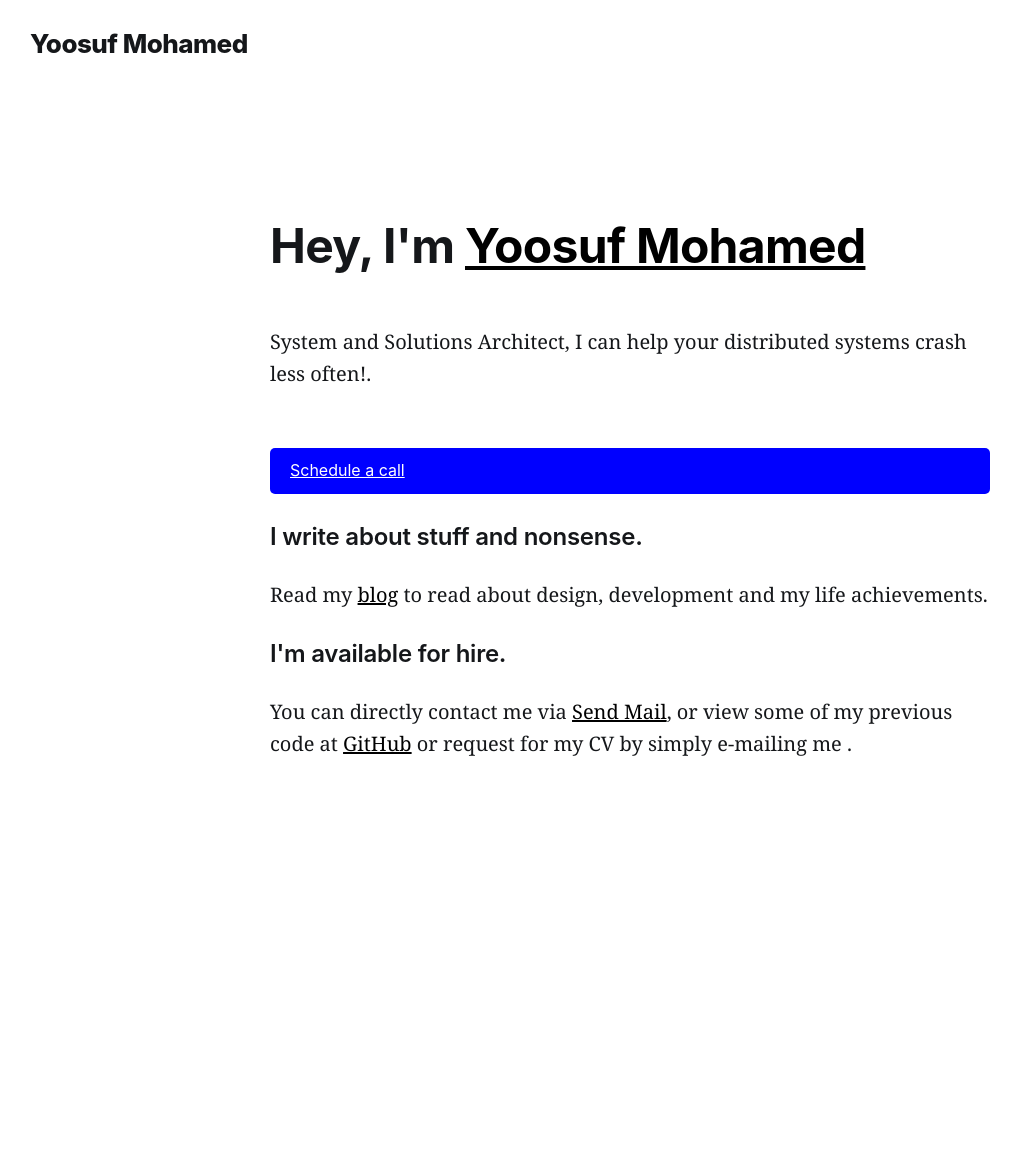
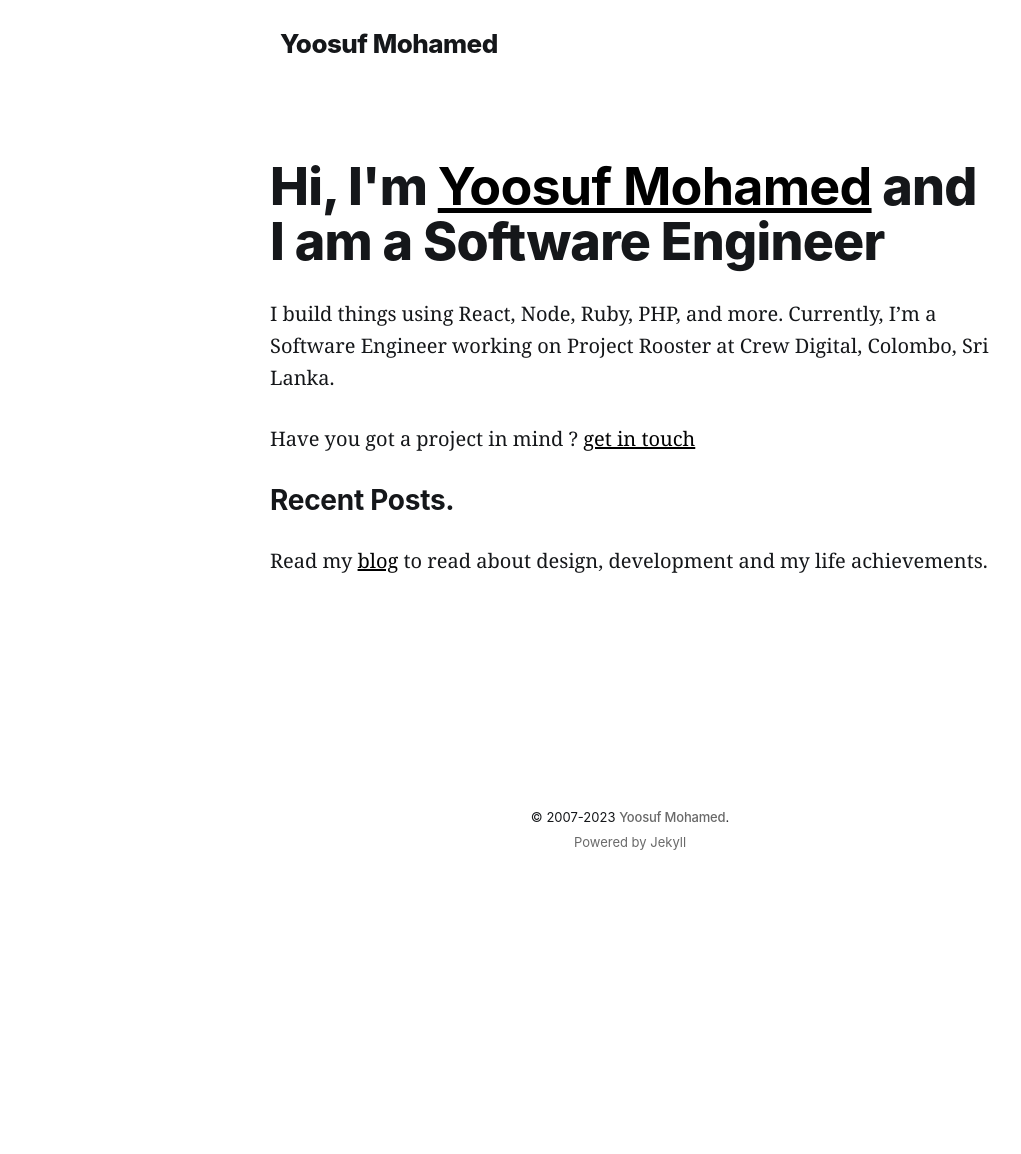
Before and after one commit to yoosuf/yoosuf.github.io, a Jekyll site: the page built from index.html, in a window 1280 px wide. Shown: the whole page, without its empty margins (10-1031 px from the left). Built offline with Jekyll 4.4.1, drawn with Linux system fonts in a browser that asks for light colours; after the commit the page ends 996 px from its top, so only the background shows below that.

Commit message:
Updates ...

```diff
--- a/_layouts/page.html
+++ b/_layouts/page.html
@@ -4,9 +4,11 @@
 
 <main id="site-main" class="site-main">
   <article class="article">
+    {% if page.title %}
     <header class="article-header jekyll-canvas">
       <h1 class="article-title">{{ page.title | escape }}</h1>
     </header>
+    {% endif %}
 
     <section class="jekyll-content jekyll-canvas">{{ content }}</section>
   </article>
--- a/_sass/screen.scss
+++ b/_sass/screen.scss
@@ -45,7 +45,7 @@
 /* Centered content container blocks */
 .inner {
     margin: 0 auto;
-    max-width: 1200px;
+    max-width: 700px;
     width: 100%;
 }
 
@@ -1983,31 +1983,30 @@
     margin: max(12vmin, 64px) 0 0 0;
     padding-top: 48px;
     padding-bottom: 140px;
-    color: #fff;
     background: color-mod(var(--color-darkgrey) l(-5%));
     text-align: center;
 }
 
 .site-footer .inner {
-    display: grid;
-    grid-gap: 40px;
-    grid-template-columns: auto 1fr auto;
-    color: rgba(255,255,255,0.7);
+    // display: grid;
+    // grid-gap: 40px;
+    // grid-template-columns: auto 1fr auto;
     font-size: 1.3rem;
+    text-align: center;
 }
 
 .site-footer .copyright a {
-    color: #fff;
     letter-spacing: -0.015em;
     font-weight: 500;
 }
 
+/* Hover state */
 .site-footer a {
-    color: rgba(255,255,255,0.7);
+    color: rgba(41, 41, 41, 0.7);
 }
 
 .site-footer a:hover {
-    color: rgba(255,255,255,1);
+    color: rgb(25, 25, 25);
     text-decoration: none;
 }
 
--- a/index.html
+++ b/index.html
@@ -2,24 +2,26 @@
 layout: page
 ---
 
+<h1 class="article-title">
+  Hi, I'm
+  <a itemprop="url" href="/about"
+    ><span itemprop="name"><strong>{{ site.title }}</strong></span></a
+  >
+  and I am a Software Engineer
+</h1>
+<p>
+  I build things using React, Node, Ruby, PHP, and more. Currently, I’m a
+  Software Engineer working on Project Rooster at Crew Digital, Colombo, Sri
+  Lanka.
+</p>
 
+<p>
+  Have you got a project in mind ?
+  <a href="/contact" class="jekyll-head-link">get in touch</a>
+</p>
 
-
-
-
-      <h1>Hey, I'm <a itemprop="url" href="http://yoosuf.co"><span itemprop="name"><strong>{{ site.title }}</strong></span></a></h1>
-      <p style="padding-bottom: 30px;">System and Solutions Architect, I can help your distributed systems crash less often!.</p>
-
-
-      <a href="http://calendly.com/yoosuf/talk-with-yoosuf" target="_blank" style="background:blue; color: white; padding: 10px 20px; border-radius: 5px; float:left; display: inline;">Schedule a call</a>
-
-
-
-
-
-
-<h3 class="section-title">I write about stuff and nonsense.</h3>
-<p>Read my <a href="/blog/">blog</a> to read about design, development and my life achievements.</p>
-
-<h3 class="section-title">I'm available for hire.</h3>
-<p>You can directly contact me via <a href="mailto:mayoosuf@gmail.com">Send Mail</a>, or view some of my previous code at <a href="https://github.com/yoosuf" target="_blank">GitHub</a> or request for my CV by simply e-mailing me </a>.</p>
+<h2>Recent Posts.</h2>
+<p>
+  Read my <a href="/blog/">blog</a> to read about design, development and my
+  life achievements.
+</p>
```
Also changed, not shown: _layouts/post.html (+4 -7 lines), contact.md (+3 -3 lines).
